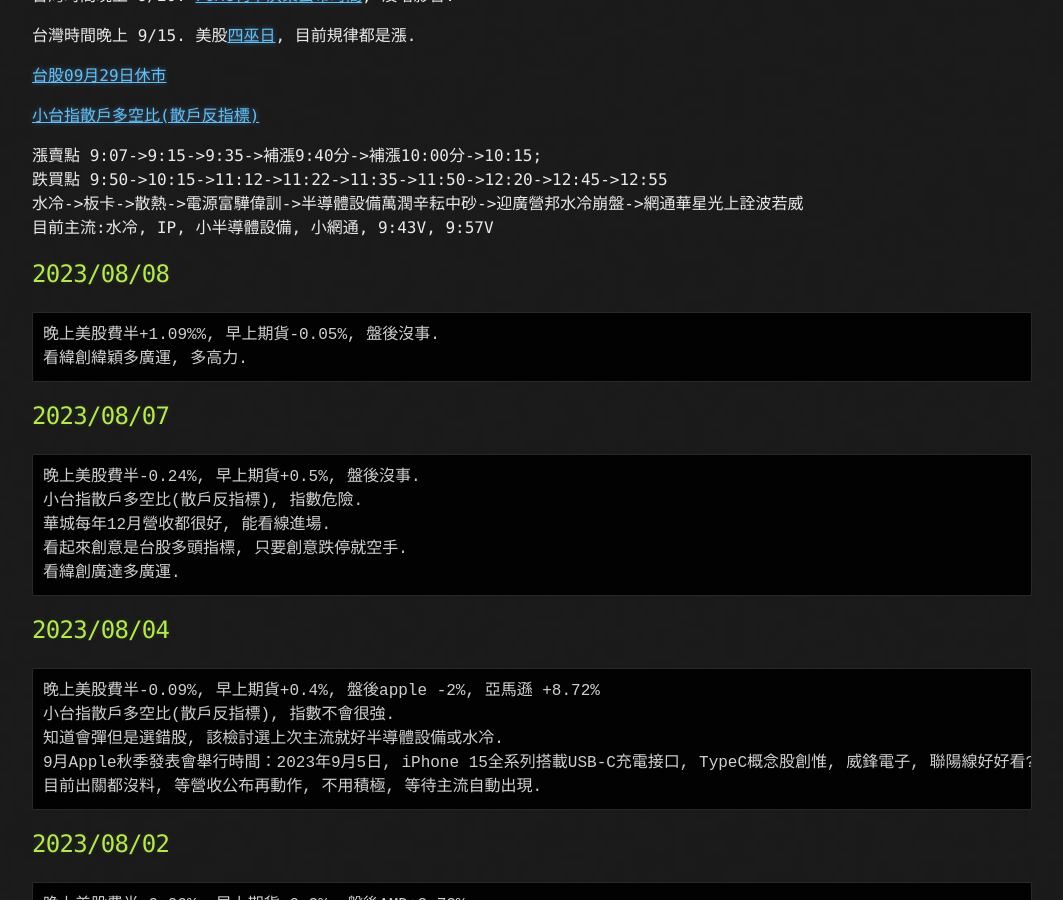
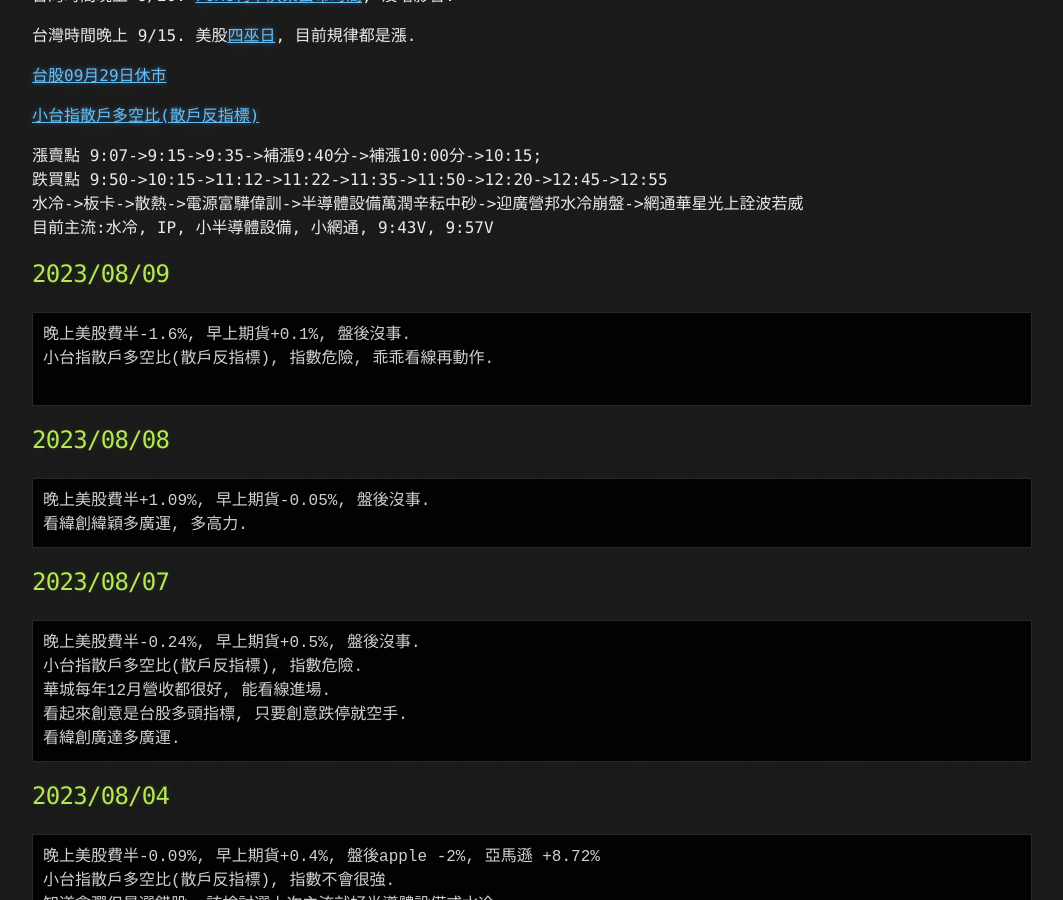
Before and after one commit to lepg5487/Stock_God, a Jekyll site: the page built from index.md, in a window 1280 px wide and 900 px high, scrolled down 394 px. Shown: the whole window, without its empty margins (108-1171 px from the left). Built offline with Jekyll 4.4.1, drawn with Linux system fonts in a browser that asks for light colours; our own code applies the rules of GitHub Pages for plain Markdown files.

Commit message:
Update index.md

````diff
--- a/index.md
+++ b/index.md
@@ -21,9 +21,16 @@
 水冷->板卡->散熱->電源富驊偉訓->半導體設備萬潤辛耘中砂->迎廣營邦水冷崩盤->網通華星光上詮波若威
 目前主流:水冷, IP, 小半導體設備, 小網通, 9:43V, 9:57V
 
+## 2023/08/09
+```
+晚上美股費半-1.6%, 早上期貨+0.1%, 盤後沒事.
+小台指散戶多空比(散戶反指標), 指數危險, 乖乖看線再動作.
+
+```
+
 ## 2023/08/08
 ```
-晚上美股費半+1.09%%, 早上期貨-0.05%, 盤後沒事.
+晚上美股費半+1.09%, 早上期貨-0.05%, 盤後沒事.
 看緯創緯穎多廣運, 多高力.
 ```
 
````
